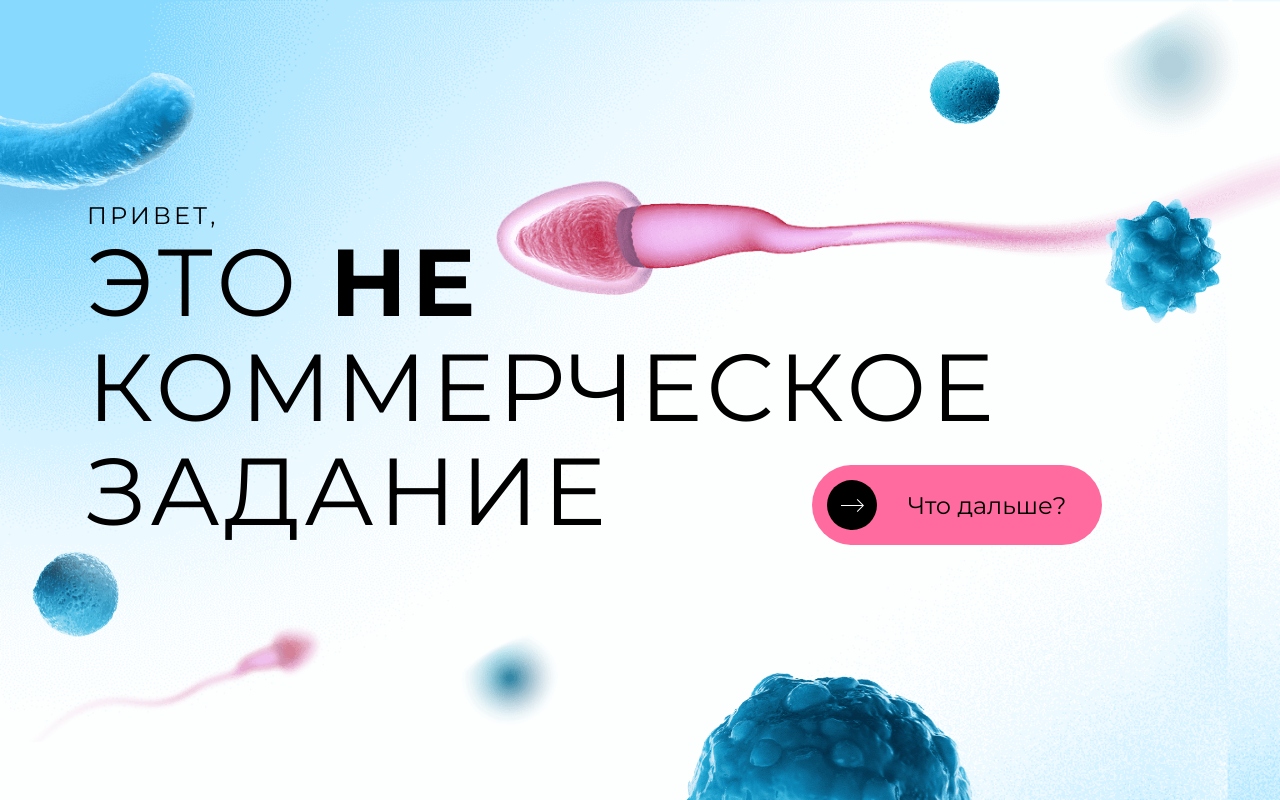
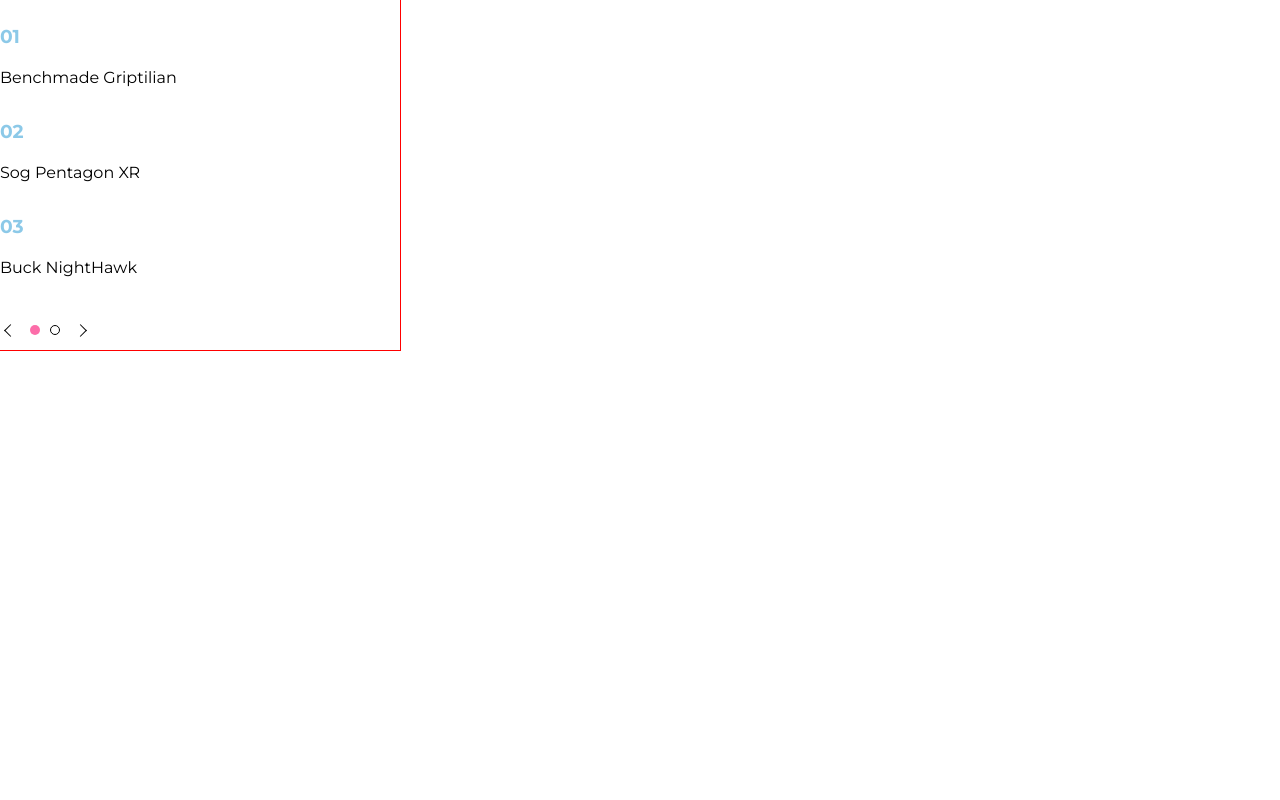
Before and after one commit to ScarSymmetry/onpoint-rite-of-passage, a React (Create React App) app: page / in a window 1280 px wide. Built offline with nearby package versions, Linux system fonts and the light colour scheme; the HTML template or start-up script is replaced by a standard one.

Commit message:
add flexible pagination logic and styles to it

```diff
--- a/src/App.js
+++ b/src/App.js
@@ -1,21 +1,20 @@
-import Modal from './components/Modal/Modal';
-
-import Pagination from './components/Pagination/Pagination';
 import SlidesWrapper from './components/SlidesWrapper/SlidesWrapper';
+import PaginationDisplay from './components/Pagination/PaginationDisplay';
 import { useState } from 'react';
 
 import './index.css';
+
 function App() {
   const [modalOpen, setModalOpen] = useState(false);
   return (
     <>
-      <SlidesWrapper
+      {/* <SlidesWrapper
         openModal={setModalOpen}
         closeModal={setModalOpen}
         isModalOpen={modalOpen}
-      />
+      /> */}
 
-      {/* <Pagination /> */}
+      <PaginationDisplay />
     </>
   );
 }
--- a/src/components/Modal/Modal.js
+++ b/src/components/Modal/Modal.js
@@ -15,6 +15,7 @@
             BRAND <span>XY</span>
           </h2>
         </div>
+        <section className={styles.paginationContainer}></section>
       </div>
     </section>
   );
--- a/src/components/Modal/Modal.module.css
+++ b/src/components/Modal/Modal.module.css
@@ -7,7 +7,7 @@
   width: 100vw;
   height: 100vh;
   z-index: 100;
-  background-color: rgba(86, 104, 104, 0.74);
+  background-color: rgb(86, 104, 104);
 }
 
 .popupBody {
@@ -28,8 +28,6 @@
   margin-top: 10px;
   display: flex;
   justify-content: space-between;
-
-  outline: 1px solid red;
 }
 
 .topArea button {
--- a/src/components/PageThree/PageThree.module.css
+++ b/src/components/PageThree/PageThree.module.css
@@ -76,11 +76,11 @@
 
 /* bottle and bubbles floating stuff */
 .bottleAndBubbles {
+  margin-left: -10px;
   grid-column: 2 / 4;
   grid-row: 2 / -1;
   z-index: 1000;
-  max-width: 350px;
-  outline: 1px solid red;
+  max-width: 250px;
   align-self: end;
 }
 
--- a/src/components/Pagination/Pagination.js
+++ /dev/null
@@ -1,60 +0,0 @@
-import { useState } from 'react';
-import styles from './Pagination.module.css';
-
-const data = [
-  { id: 1, name: 'cacharel amor amor' },
-  { id: 2, name: 'sisley soir de lune' },
-  { id: 3, name: 'bleu de chanel' },
-  { id: 4, name: 'issey leau dissey' },
-  { id: 5, name: 'kenneth cole blue' },
-  { id: 6, name: 'lalique encre noire' },
-];
-
-const Pagination = () => {
-  const [currentPage, setCurrentPage] = useState(1);
-  const itemsPerPage = 3;
-
-  const lastItemIndex = currentPage * itemsPerPage;
-  const firstItemIndex = lastItemIndex - itemsPerPage;
-  const currentItems = data.slice(firstItemIndex, lastItemIndex);
-
-  const bulletAmount = Math.ceil(data.length / itemsPerPage);
-
-  const mappedBullets = Array.from({ length: bulletAmount }).map(
-    (_, index) => index
-  ); //Dynamically changed bullet amount
-
-  return (
-    <section className={styles.container}>
-      <div className={styles.display}>
-        {currentItems.map((item) => {
-          return (
-            <div key={item.id}>
-              <h3>{item.id}</h3>
-              <p>{item.name}</p>
-            </div>
-          );
-        })}
-      </div>
-
-      {/* bottom right left buttons and bullet points */}
-      <div className={styles.controls}>
-        <button className={styles.directionButton}>
-          {' '}
-          <span className={styles.left}></span>{' '}
-        </button>
-        <div className={styles.bulletBox}>
-          {mappedBullets.map((_, index) => (
-            <div key={index} className={styles.bullet}></div>
-          ))}
-        </div>
-        <button className={styles.directionButton}>
-          {' '}
-          <span className={styles.right}></span>{' '}
-        </button>
-      </div>
-    </section>
-  );
-};
-
-export default Pagination;
--- /dev/null
+++ b/src/components/Pagination/PaginationControls.js
@@ -0,0 +1,42 @@
+import styles from './PaginationControls.module.css';
+const PaginationControls = ({ bullets, paginate, currentPage }) => {
+  const previousPage = () => {
+    paginate((current) => {
+      const newPage = current - 1;
+      return Math.max(newPage, 1);
+    });
+  };
+
+  const nextPage = () => {
+    paginate((current) => {
+      const newPage = current + 1;
+      console.log(newPage, bullets.length);
+      return Math.min(newPage, bullets.length);
+    });
+  };
+
+  return (
+    <div className={styles.controls}>
+      <button onClick={previousPage} className={styles.directionButton}>
+        {' '}
+        <span className={styles.left}></span>{' '}
+      </button>
+      <div className={styles.bulletBox}>
+        {bullets?.map((_, index) => (
+          <div
+            key={index}
+            className={`${
+              currentPage === index + 1 ? styles.activeBullet : styles.bullet
+            }`}
+          ></div>
+        ))}
+      </div>
+      <button onClick={nextPage} className={styles.directionButton}>
+        {' '}
+        <span className={styles.right}></span>{' '}
+      </button>
+    </div>
+  );
+};
+
+export default PaginationControls;
--- a/src/components/Pagination/Pagination.module.css
+++ b/src/components/Pagination/PaginationControls.module.css
@@ -1,26 +1,9 @@
-.container {
-  display: grid;
-  grid-template-columns: 1fr;
-  grid-template-rows: 1fr minmax(40px, max-content);
-  width: 500px;
-  height: 350px;
-  border: 1px solid red;
-  padding-inline: 0px 10px;
-  padding-block: 10px 10px;
-}
-
-.display {
-  width: 100%;
-  height: 100%;
-}
-
 .controls {
   justify-self: start;
   min-width: 90px;
   display: flex;
   align-items: center;
   justify-content: space-between;
-  outline: 1px solid green;
 }
 
 .bulletBox {
@@ -37,6 +20,14 @@
   border-radius: 50%;
 }
 
+.activeBullet {
+  width: 10px;
+  height: 10px;
+  margin-inline: 5px;
+  border: none;
+  border-radius: 50%;
+  background-color: #fc6da9;
+}
 .directionButton {
   display: flex;
   justify-content: center;
--- /dev/null
+++ b/src/components/Pagination/PaginationDisplay.js
@@ -0,0 +1,56 @@
+import { useState } from 'react';
+import PaginationControls from './PaginationControls';
+import styles from './PaginationDisplay.module.css';
+
+const data = [
+  { id: 1, name: 'Benchmade Griptilian' },
+  { id: 2, name: 'Sog Pentagon XR' },
+  { id: 3, name: 'Buck NightHawk' },
+  { id: 4, name: 'Microtech Combat Troodon' },
+  { id: 5, name: 'Boker AF' },
+  { id: 6, name: 'Benchmade Bugout' },
+];
+
+const PaginationDisplay = () => {
+  const [currentPage, setCurrentPage] = useState(1);
+  const itemsPerPage = 3;
+
+  const lastItemIndex = currentPage * itemsPerPage;
+  const firstItemIndex = lastItemIndex - itemsPerPage;
+  const currentItems = data.slice(firstItemIndex, lastItemIndex);
+
+  const bulletAmount = Math.ceil(data.length / itemsPerPage);
+
+  const mappedBullets = Array.from({ length: bulletAmount }).map(
+    (_, index) => index
+  ); //Dynamically changed bullet amount
+
+  const padZero = (number) => {
+    const paddedNumber = String(number).padStart(2, 0);
+    return paddedNumber;
+  };
+
+  return (
+    <section className={styles.container}>
+      <div className={styles.display}>
+        {currentItems.map((item) => {
+          return (
+            <div className={styles.product} key={item.id}>
+              <h3>{padZero(item.id)}</h3>
+              <p>{item.name}</p>
+            </div>
+          );
+        })}
+      </div>
+
+      {/* bottom right left buttons and bullet points */}
+      <PaginationControls
+        bullets={mappedBullets}
+        paginate={setCurrentPage}
+        currentPage={currentPage}
+      />
+    </section>
+  );
+};
+
+export default PaginationDisplay;
--- /dev/null
+++ b/src/components/Pagination/PaginationDisplay.module.css
@@ -0,0 +1,36 @@
+.container {
+  display: grid;
+  grid-template-columns: 1fr;
+  grid-template-rows: 1fr minmax(40px, max-content);
+  width: 400px;
+  height: 350px;
+  outline: 1px solid red;
+  padding-inline: 0px 10px;
+  padding-block: 10px 10px;
+}
+
+.display {
+  width: 100%;
+  height: 100%;
+}
+
+.product {
+  margin-block: 15px;
+  height: 80px;
+  animation: fadeIn 550ms ease-out;
+}
+.product h3 {
+  margin-bottom: 20px;
+  color: #8cc9e8;
+}
+
+@keyframes fadeIn {
+  from {
+    opacity: 0;
+    transform: translateX(10px);
+  }
+  to {
+    opacity: 1;
+    transform: translateX(0px);
+  }
+}
--- a/src/components/SlidesWrapper/SlidesWrapper.js
+++ b/src/components/SlidesWrapper/SlidesWrapper.js
@@ -10,6 +10,8 @@
   const [startX, setStartX] = useState(0);
   const [startY, setStartY] = useState(0);
   const [slidesWidth, setSlidesWidth] = useState(null);
+
+  const TOUCH_THRESHOLD = 32;
 
   useEffect(() => {
     //getting the width of slides
@@ -30,8 +32,10 @@
     let deltaX = lastTouchX - startX;
     let deltaY = lastTouchY - startY;
 
-    if (Math.abs(deltaX) > Math.abs(deltaY) && deltaX > 32) onSwipeRight();
-    if (Math.abs(deltaX) > Math.abs(deltaY) && deltaX < -32) onSwipeLeft();
+    if (Math.abs(deltaX) > Math.abs(deltaY) && deltaX > TOUCH_THRESHOLD)
+      onSwipeRight();
+    if (Math.abs(deltaX) > Math.abs(deltaY) && deltaX < -TOUCH_THRESHOLD)
+      onSwipeLeft();
   };
 
   const onSwipeLeft = () => {
```
